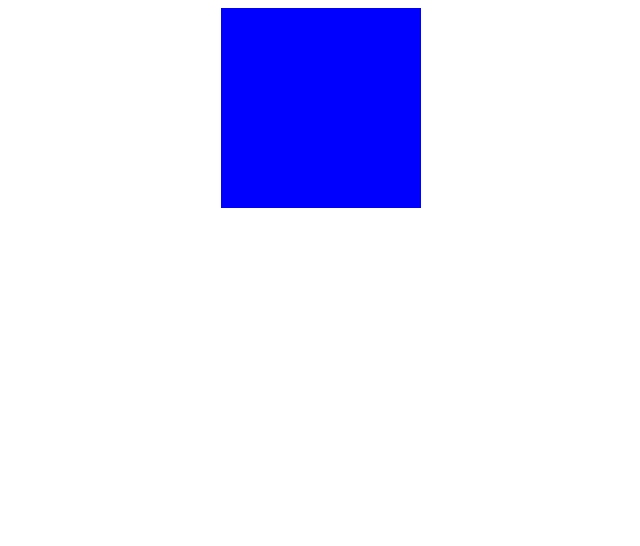
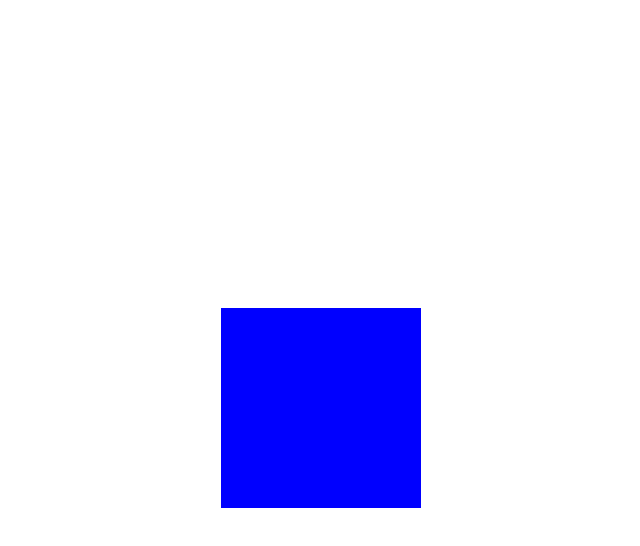
Before and after one commit to juliendy/ts-react-practice-main, a React (Vite) app: page / in a window 1280 px wide. Shown: the top 546 px of the page, without its empty margins (319-959 px from the left). Built offline with nearby package versions, Linux system fonts and the light colour scheme.

Commit message:
initialising new state

```diff
--- a/src/App.css
+++ b/src/App.css
@@ -8,6 +8,7 @@
   display: flex;
   justify-content: center;
   align-items: center;
+  height: 100%;
 }
 
 .guess-me {
--- a/src/App.tsx
+++ b/src/App.tsx
@@ -1,8 +1,14 @@
-import { useState } from 'react'
+import { useEffect, useState } from 'react'
 import reactLogo from './assets/react.svg'
 import './App.css'
 
   function App() {
+    const [colour, setColour] = useState();
+
+    useEffect(() => {
+      // TODO: generate a random colour
+    })
+
    return <div className="App">
       <div className='guess-me'></div>
     </div>
--- a/src/index.css
+++ b/src/index.css
@@ -3,3 +3,4 @@ html,
 #root {
   height: 100%;
 }
+/* because of divs wrapping eachother up, we have to set these to the same height as in app.css */
```
